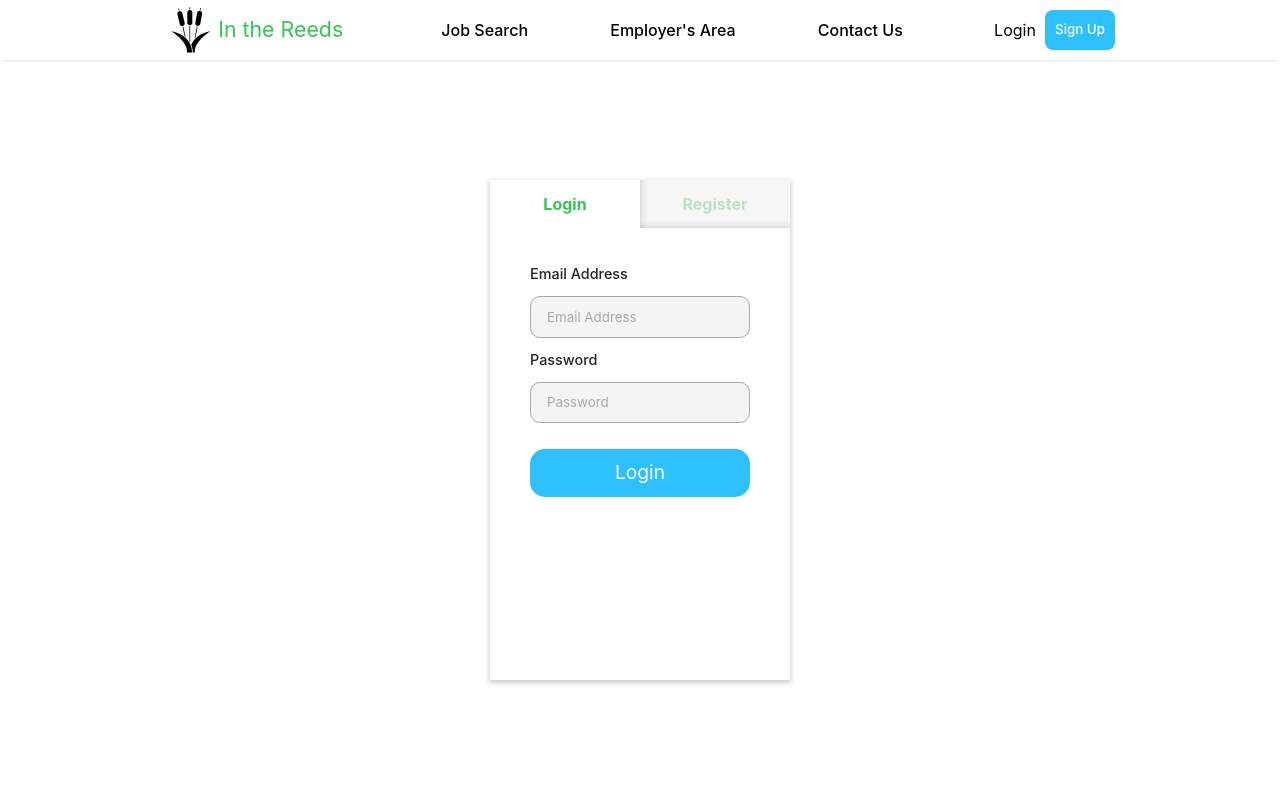
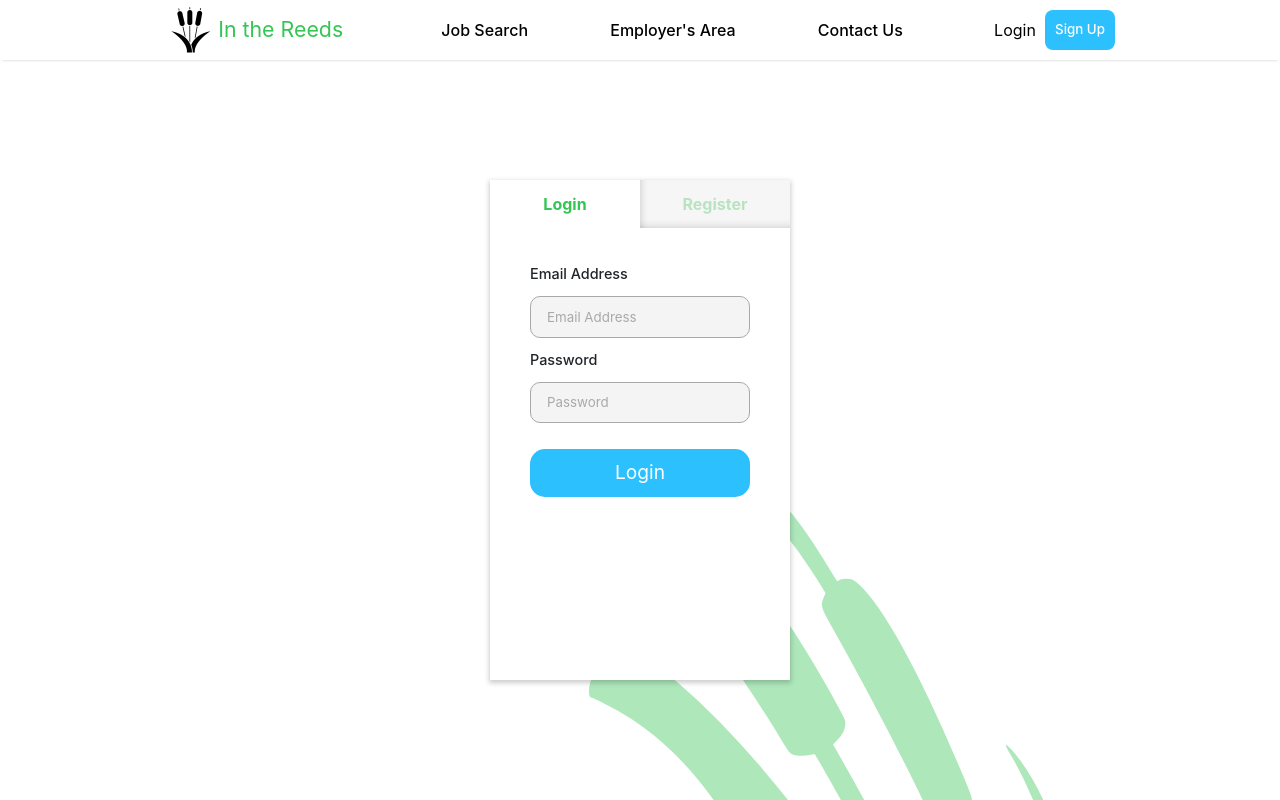
Before and after one commit to harv-ma/com3014_group18, a React (Create React App) app in the folder client/: page /login in a window 1280 px wide. Built offline with nearby package versions, Linux system fonts and the light colour scheme.

Commit message:
Added reeds background image to login page

```diff
--- a/client/src/pages/Login/Login.jsx
+++ b/client/src/pages/Login/Login.jsx
@@ -3,6 +3,7 @@ import PropTypes from "prop-types";
 import "./Login.scss";
 import LoginForm from "./LoginForm";
 import RegisterForm from "./RegisterForm";
+import Reeds from "../../components/svgs/Reeds";
 
 const Login = ({ register }) => {
   register = register ? "register" : "login";
@@ -36,6 +37,7 @@ const Login = ({ register }) => {
           </div>
         </div>
       </div>
+      <Reeds />
     </main>
   );
 };
```
